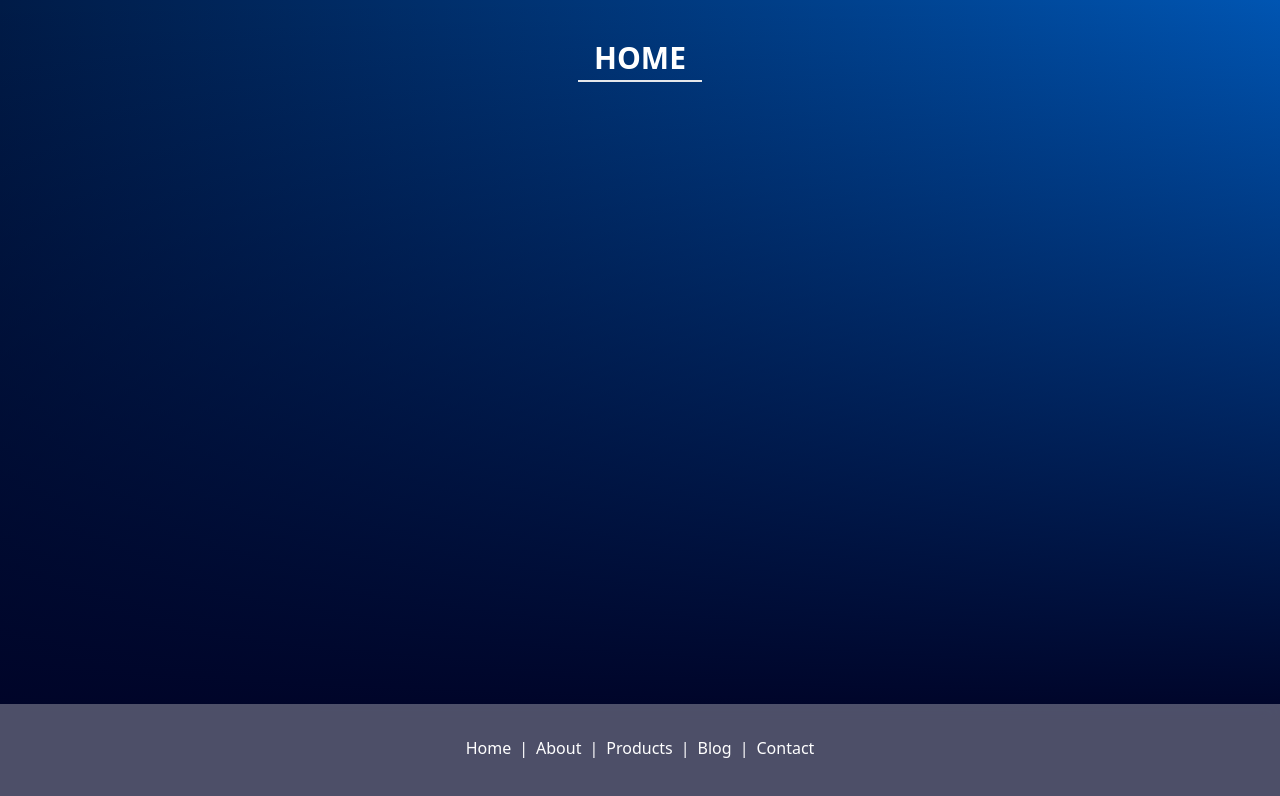
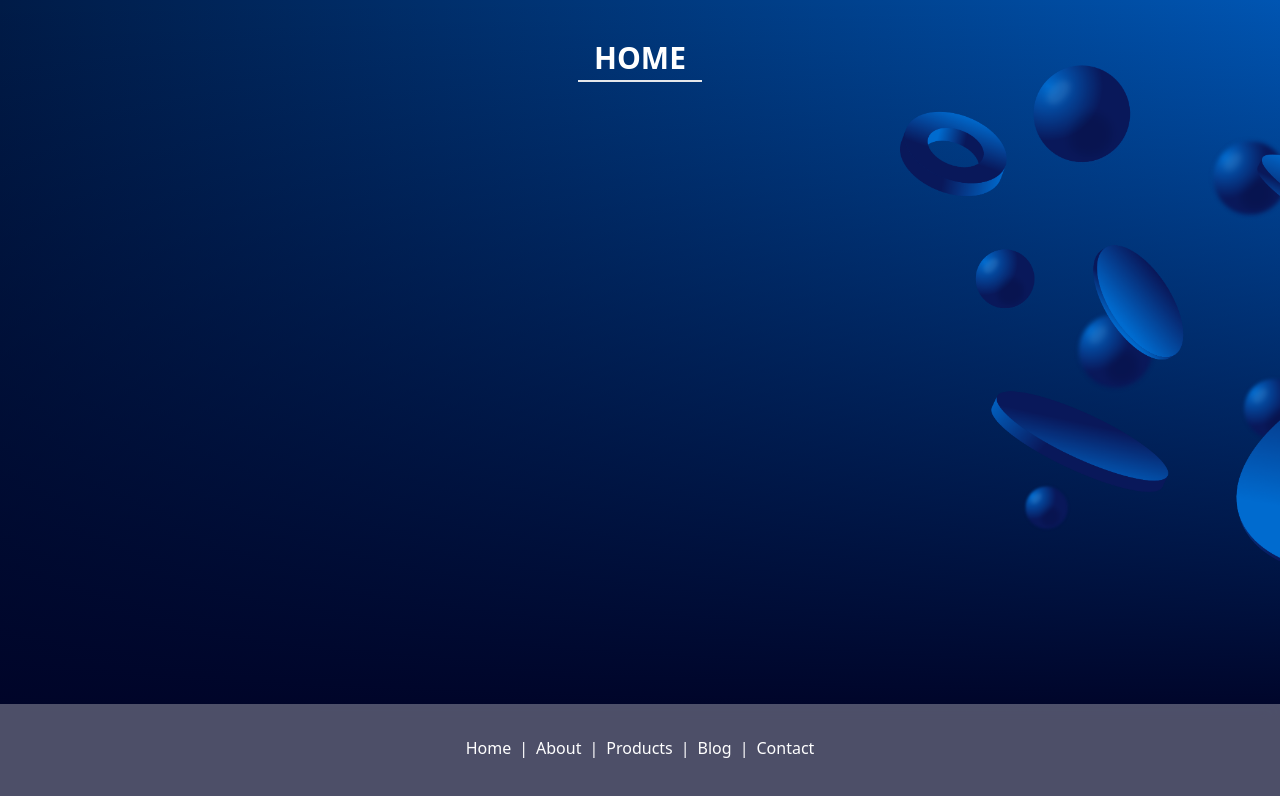
Before and after one commit to JHunnicutt/spa-scroll-test, a Next.js app: page / in a window 1280 px wide. Shown: the top 796 px of the page. Built offline with nearby package versions, Linux system fonts and the light colour scheme.

Commit message:
feat: add basic parallax

```diff
--- a/src/app/layout.tsx
+++ b/src/app/layout.tsx
@@ -14,7 +14,7 @@ export default function DashboardLayout({
   children: React.ReactNode;
 }) {
   return (
-    <html lang="en" className="min-h-screen w-screen">
+    <html lang="en" className="min-h-screen w-screen scroll-smooth">
       <body className="h-full w-full bg-aktiga-gradient bg-fixed">
         {children}
         <Nav />
--- a/src/app/page.tsx
+++ b/src/app/page.tsx
@@ -1,24 +1,52 @@
-import Link from "next/link";
+"use client";
+
 import Section from "~/components/Section";
+import { twMerge } from "tailwind-merge";
+import { useRef, useEffect } from "react";
 
 export default function HomePage() {
+  const scrollRef = useRef<HTMLDivElement>(null!);
+
+  useEffect(() => {
+    scrollRef.current.style.transform = `translate(${900}px, 50%)`;
+  }, []);
+
+  function handleScroll(e: any) {
+    const scrollPosition = e.target.scrollTop;
+    const scrollMax = e.target.scrollHeight / 1.25;
+    const scrollPercentage = scrollPosition / scrollMax;
+
+    const scaler = 1800;
+
+    const bgPosition = (1 - scrollPercentage) * scaler - scaler / 2;
+
+    scrollRef.current.style.transform = `translate(${bgPosition}px, 50%)`;
+  }
+
   return (
-    <main>
-      <div className="absolute h-[100vw] w-[100vh] origin-top-left translate-y-[100vh] -rotate-90 overflow-x-hidden overflow-y-scroll">
-        <div className="flex w-[500vw] origin-top-left translate-x-[100vh] rotate-90">
-          <div className="slide h-screen w-screen">
+    <main className="persp h-full w-full">
+      <div
+        className={`fixed -top-1/2 h-screen w-screen bg-[url('/aktiga-background-shapes.png')] bg-contain bg-no-repeat`}
+        ref={scrollRef}
+      ></div>
+      <div
+        onScroll={handleScroll}
+        className="outerDiv absolute h-[100vw] w-[100vh] origin-top-left translate-y-[100vh] -rotate-90 overflow-x-hidden overflow-y-scroll"
+      >
+        <div className="innerDiv flex w-[500vw] origin-top-left translate-x-[100vh] rotate-90">
+          <div className="slide h-screen w-screen" id="home">
             <Section heading="Home"></Section>
           </div>
-          <div className="slide h-screen w-screen">
+          <div className="slide h-screen w-screen" id="about">
             <Section heading="About Us"></Section>
           </div>
-          <div className="slide h-screen w-screen">
+          <div className="slide h-screen w-screen" id="products">
             <Section heading="Products"></Section>
           </div>
-          <div className="slide h-screen w-screen">
+          <div className="slide h-screen w-screen" id="blog">
             <Section heading="Blog"></Section>
           </div>
-          <div className="slide h-screen w-screen">
+          <div className="slide h-screen w-screen" id="contact">
             <Section heading="Contact"></Section>
           </div>
         </div>
```
Also changed, not shown: public/aktiga-background-shapes.png (added).
